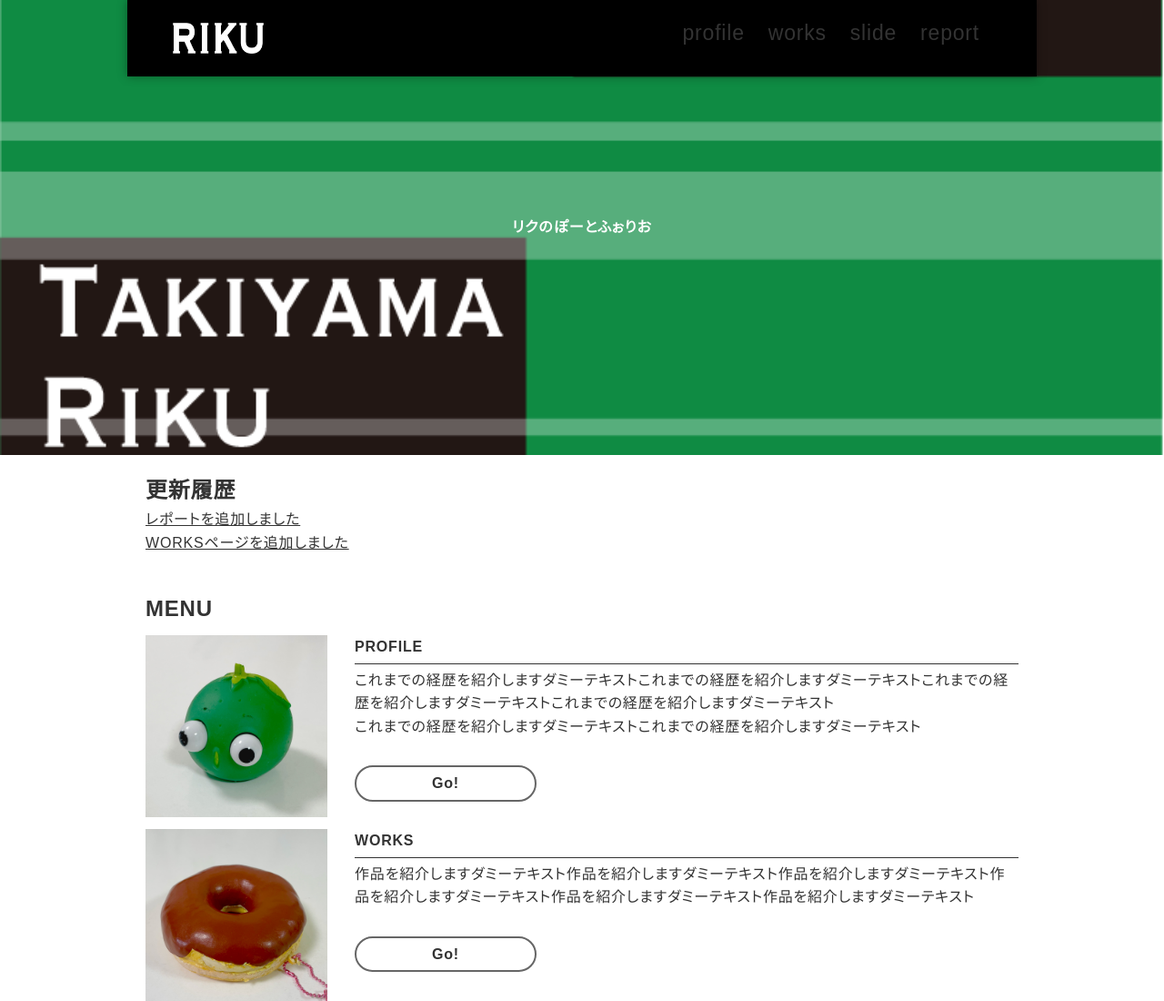
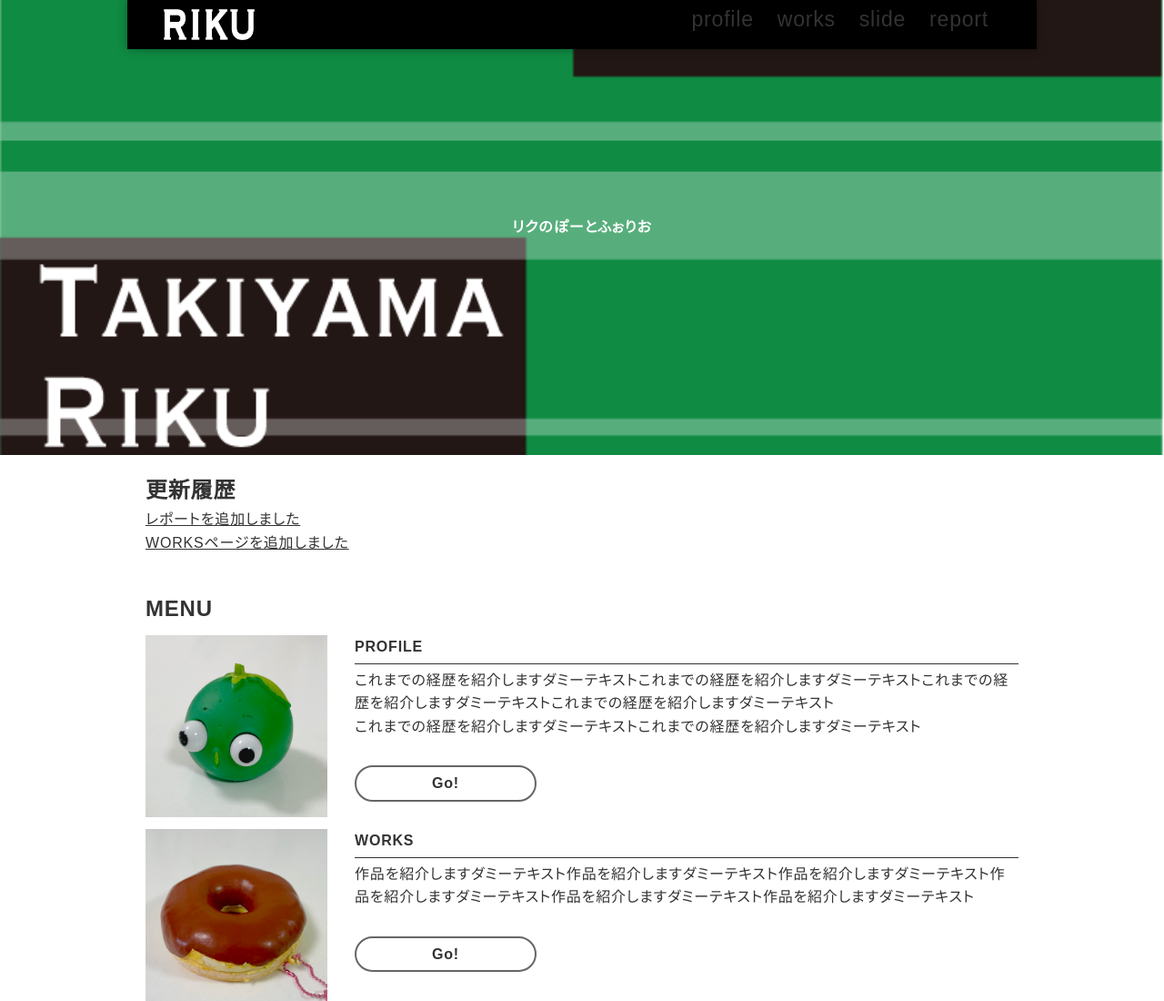
Before and after one commit to KUAD-XtechDesign/website2022-kurimesshi, a plain HTML site: page index.html in a window 1280 px wide. Shown: the top 1100 px of the page at 91% size. Drawn offline with nearby package versions, Linux system fonts and the light colour scheme.

Commit message:
Update style.css

```diff
--- a/css/style.css
+++ b/css/style.css
@@ -83,7 +83,7 @@ header .inner {
   position: relative;
   display: flex;
   justify-content: space-between;
-  padding: 25px 50px;
+  padding: 10px 40px;
   box-shadow: 0px 0px 10px rgba(0, 0, 0, 0.35);
   border-radius: 0px;
   margin: 0px;
```
